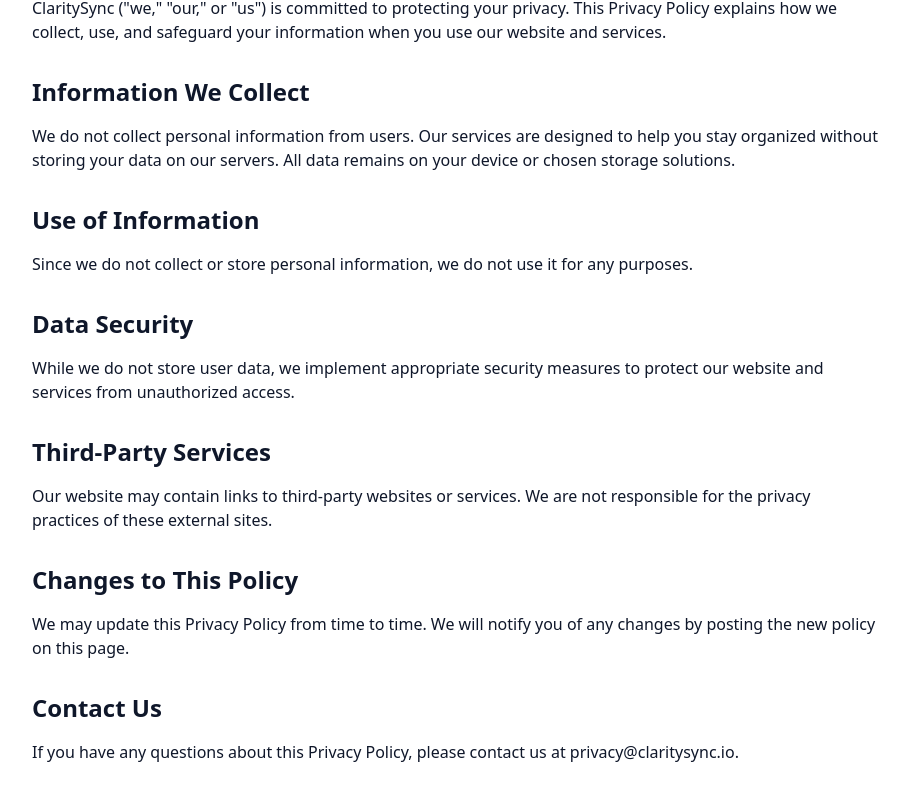
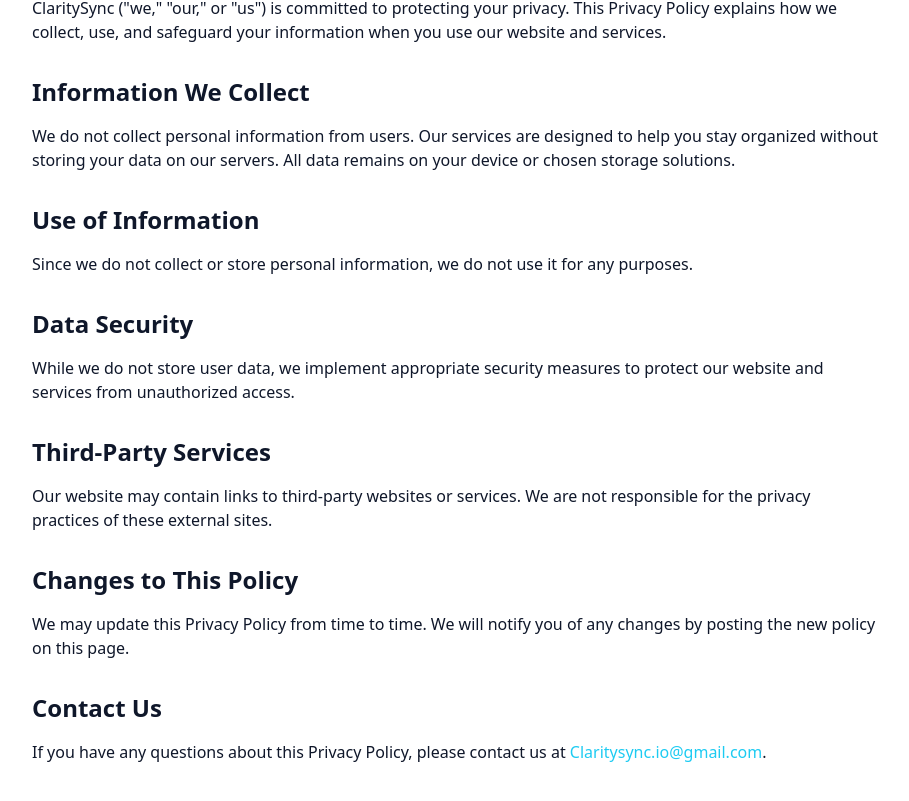
Before and after one commit to claritysyncio-lgtm/claritysync-backup, a Next.js app: page /privacy in a window 1280 px wide. Shown: the part 285-1086 px from the top of the page, without its empty margins (184-1093 px from the left). Built offline with nearby package versions, Linux system fonts and the light colour scheme.

Commit message:
feat: update all contact information

```diff
--- a/src/app/privacy/page.tsx
+++ b/src/app/privacy/page.tsx
@@ -49,7 +49,7 @@
       <section className="mb-8">
         <h2 className="text-2xl font-semibold mb-4">Contact Us</h2>
         <p className="mb-4">
-          If you have any questions about this Privacy Policy, please contact us at privacy@claritysync.io.
+          If you have any questions about this Privacy Policy, please contact us at <a href="mailto:Claritysync.io@gmail.com" className="text-[#1dcbf2] hover:underline">Claritysync.io@gmail.com</a>.
         </p>
       </section>
     </div>
--- a/src/app/terms/page.tsx
+++ b/src/app/terms/page.tsx
@@ -49,7 +49,7 @@
       <section className="mb-8">
         <h2 className="text-2xl font-semibold mb-4">Contact Us</h2>
         <p className="mb-4">
-          If you have any questions about these Terms, please contact us at legal@claritysync.io.
+          If you have any questions about these Terms, please contact us at <a href="mailto:Claritysync.io@gmail.com" className="text-[#1dcbf2] hover:underline">Claritysync.io@gmail.com</a>.
         </p>
       </section>
     </div>
```
